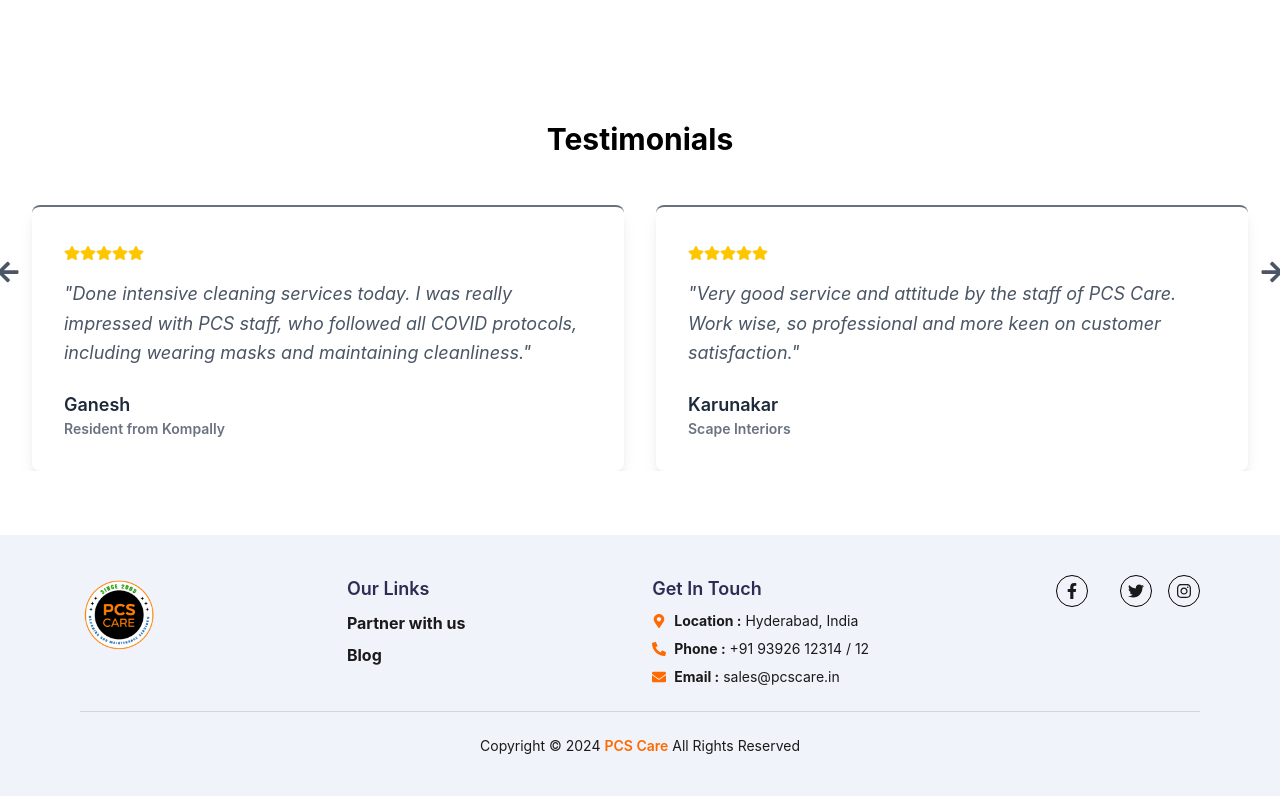
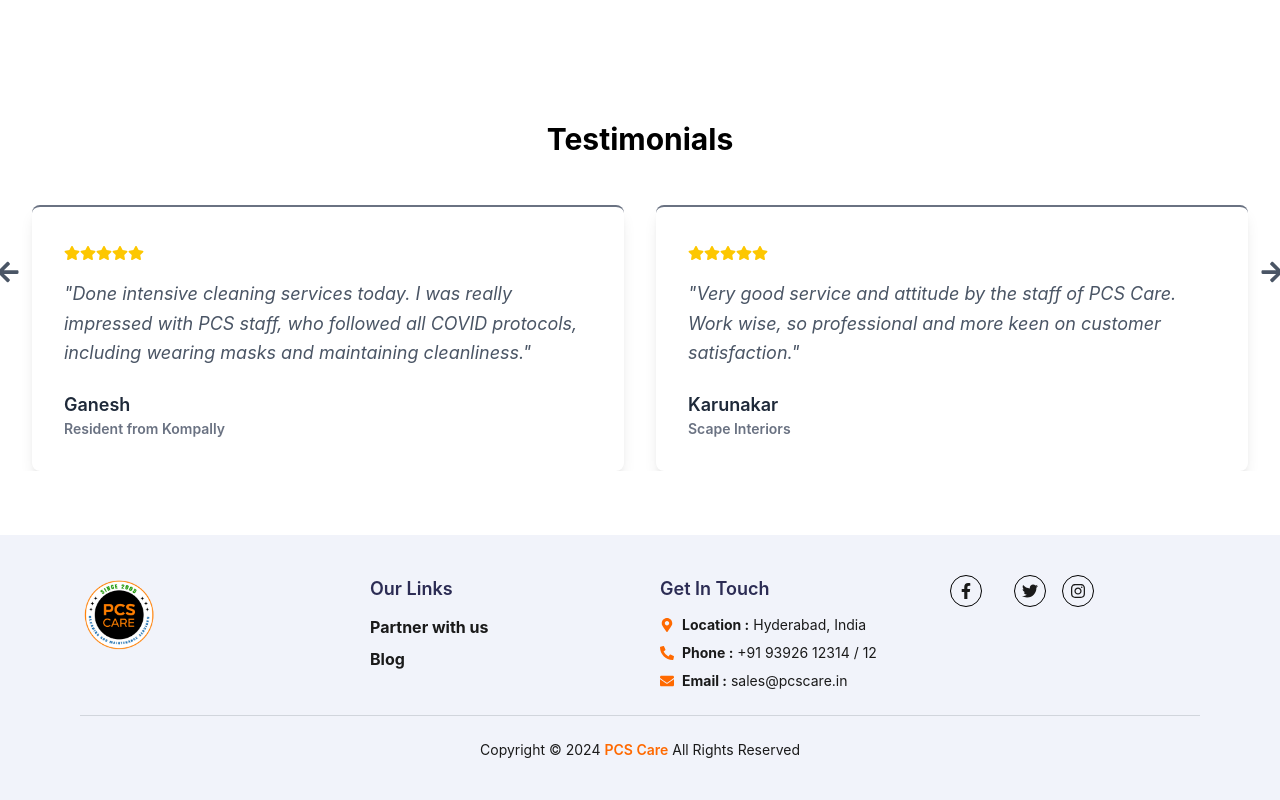
Before and after one commit to rayulu7/PCS-Care, a React (Vite) app in the folder rayulu/: page /deep-cleaning in a window 1280 px wide. Shown: the part 6655-7455 px from the top of the page. Built offline with nearby package versions, Linux system fonts and the light colour scheme.

Commit message:
footer section updated

```diff
--- a/rayulu/src/components/Footer/Footer.jsx
+++ b/rayulu/src/components/Footer/Footer.jsx
@@ -5,14 +5,14 @@
 const Footer = () => {
   return (
     <footer className="bg-[#f1f3fa] text-[#1a1a1a] py-10 px-5 md:px-20">
-      <div className="flex flex-col md:flex-row justify-between items-center md:items-start gap-8 md:gap-10">
+      <div className="grid grid-cols-1 sm:grid-cols-2 lg:flex justify-between items-start gap-8 md:gap-10">
 
-        <div className="flex flex-col items-center md:items-start w-full md:w-auto">
+        <div className="flex flex-col items-center sm:items-start w-full">
           <img src="/logo.png" alt="PCS Care" className="w-20 h-20 mb-3" />
         </div>
 
-        <div className="w-full md:w-auto text-center md:text-left">
-          <h2 className="text-lg font-semibold text-[#2c2c54] mb-3 md:mb-2">Our Links</h2>
+        <div className="w-full text-center sm:text-left">
+          <h2 className="text-lg font-semibold text-[#2c2c54] mb-3">Our Links</h2>
           <ul className="space-y-2">
             <li>
               <Link to="/partner" className="font-bold hover:text-orange-500 cursor-pointer transition-colors block">
@@ -27,25 +27,25 @@
           </ul>
         </div>
 
-        <div className="w-full md:w-auto text-center md:text-left">
-          <h2 className="text-lg font-semibold text-[#2c2c54] mb-3 md:mb-2">Get In Touch</h2>
+        <div className="w-full text-center sm:text-left">
+          <h2 className="text-lg font-semibold text-[#2c2c54] mb-3">Get In Touch</h2>
           <div className="space-y-2">
-            <div className="flex flex-col md:flex-row items-center justify-center md:justify-start gap-2 text-sm">
+            <div className="flex flex-col sm:flex-row items-center justify-center sm:justify-start gap-2 text-sm">
               <FaMapMarkerAlt className="text-orange-500" />
               <span><strong>Location :</strong> Hyderabad, India</span>
             </div>
-            <div className="flex flex-col md:flex-row items-center justify-center md:justify-start gap-2 text-sm">
+            <div className="flex flex-col sm:flex-row items-center justify-center sm:justify-start gap-2 text-sm">
               <FaPhoneAlt className="text-orange-500" />
               <span><strong>Phone :</strong> +91 93926 12314 / 12</span>
             </div>
-            <div className="flex flex-col md:flex-row items-center justify-center md:justify-start gap-2 text-sm">
+            <div className="flex flex-col sm:flex-row items-center justify-center sm:justify-start gap-2 text-sm">
               <FaEnvelope className="text-orange-500" />
               <span><strong>Email :</strong> sales@pcscare.in</span>
             </div>
           </div>
         </div>
 
-        <div className="flex justify-center space-x-4 w-full md:w-auto">
+        <div className="flex justify-center sm:justify-start space-x-4 w-full">
           <Link to="#" className="w-8 h-8 rounded-full border border-black flex items-center justify-center hover:bg-black hover:text-white transition-all duration-300">
             <FaFacebookF />
           </Link>
```
Also changed, not shown: rayulu/src/App.jsx (+7 -17 lines).
